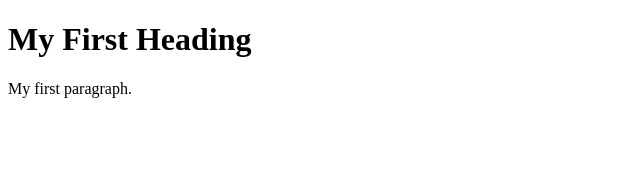
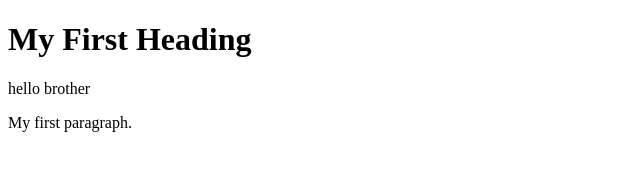
Before and after one commit to SamitChowdhury/Git---Learning, a plain HTML site: page contact.html in a window 1280 px wide. Shown: the whole page, without its empty margins (0-640 px from the left). Drawn offline with Linux system fonts and the light colour scheme.

Commit message:
add new line

```diff
--- a/contact.html
+++ b/contact.html
@@ -3,7 +3,7 @@
 <body>
 
 <h1>My First Heading</h1>
-
+ hello brother
 <p>My first paragraph.</p>
 
 </body>
```
Also changed, not shown: index.html (+1 -1 lines), 2 other files.
